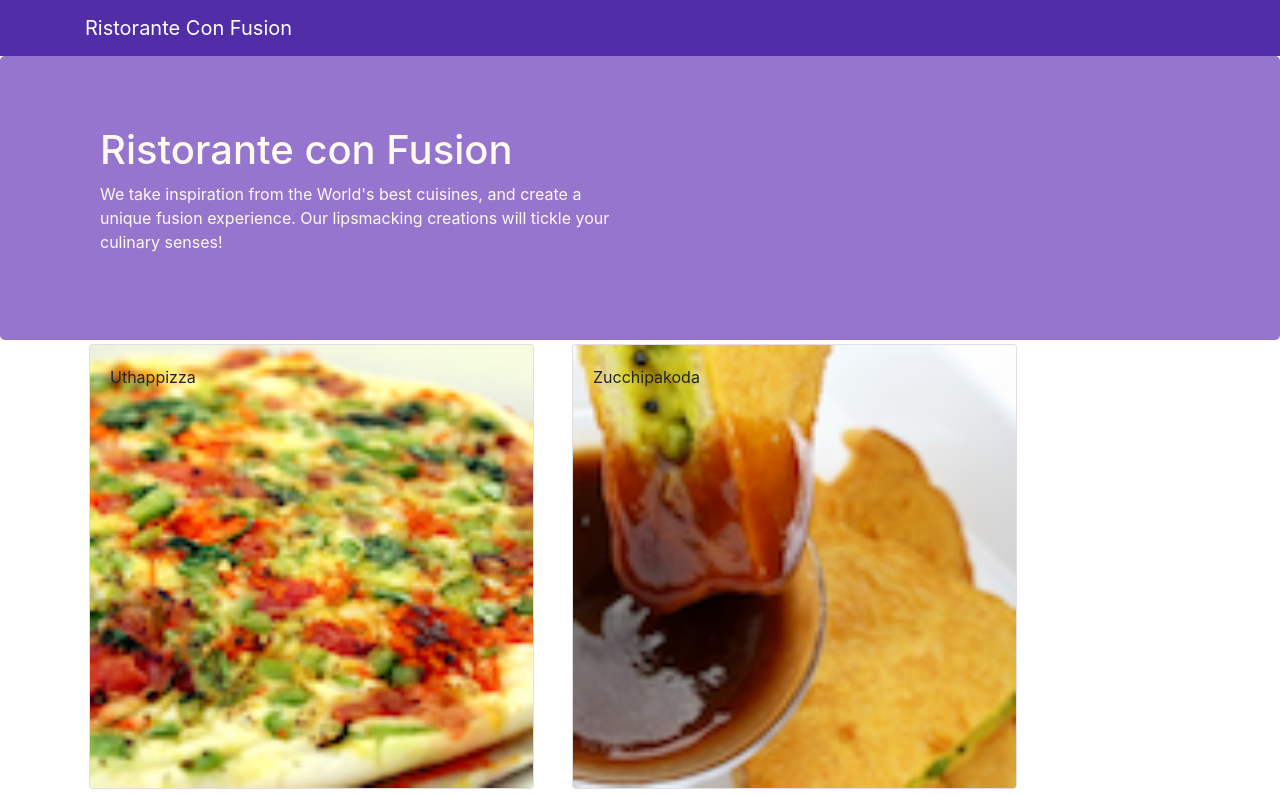
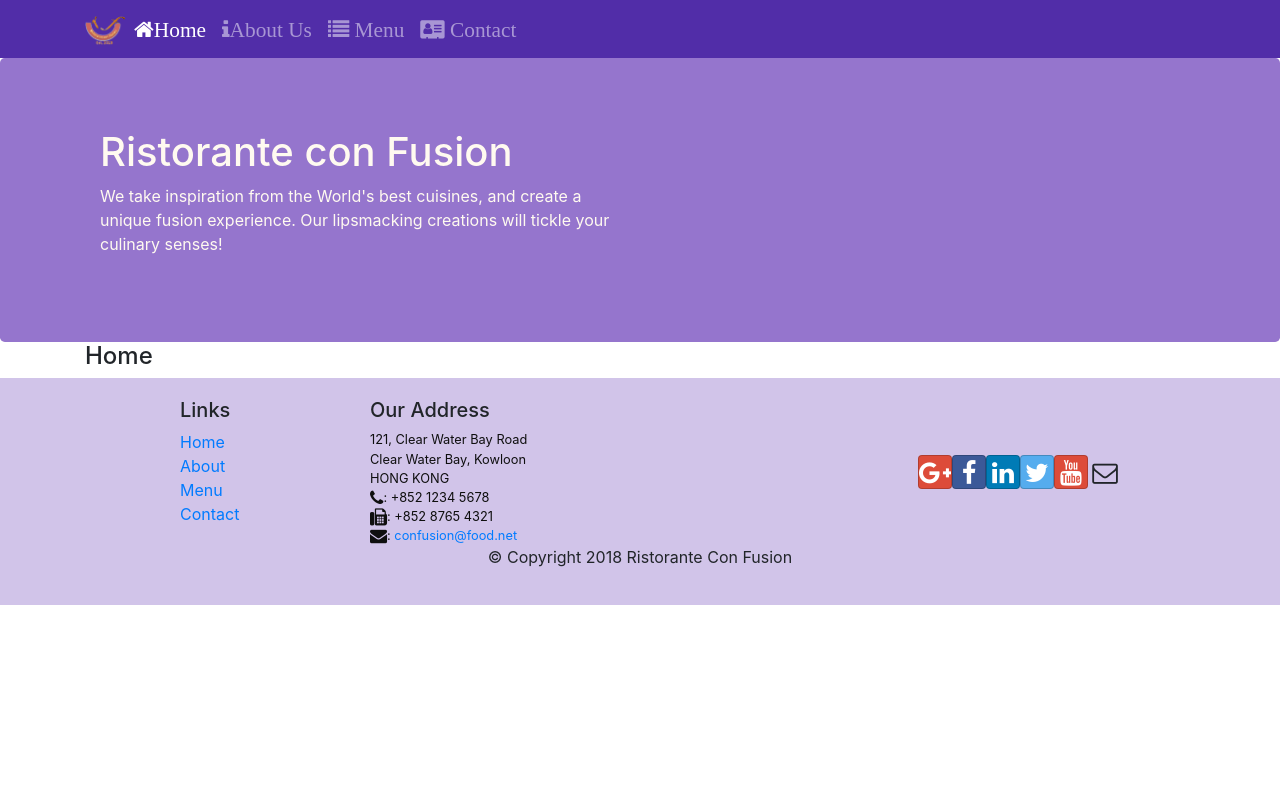
Before and after one commit to azhariqbalSD/confusion, a React (Create React App) app: page /home in a window 1280 px wide. Shown: the top 795 px of the page. Built offline with nearby package versions, Linux system fonts and the light colour scheme.

Commit message:
React Router Implementations

```diff
--- a/package.json
+++ b/package.json
@@ -11,6 +11,7 @@
     "fontawesome": "^4.7.0",
     "react": "^18.2.0",
     "react-dom": "^18.2.0",
+    "react-router-dom": "^4.2.2",
     "react-scripts": "^2.1.3",
     "reactstrap": "^9.1.3",
     "web-vitals": "^2.1.4"
--- a/src/App.js
+++ b/src/App.js
@@ -1,14 +1,17 @@
 import React, { Component } from 'react';
 import './App.css';
 import Main from './Components/MainComponent';
+import {BrowserRouter} from 'react-router-dom';
 
 class App extends Component {
 
   render() {
     return (
-      <div className="App">
-        <Main />
-      </div>
+        <BrowserRouter>
+        <div className='App'>
+          <Main />
+        </div>
+        </BrowserRouter>
     );
   }
 }
--- a/src/components/FooterComponent.js
+++ b/src/components/FooterComponent.js
@@ -1,4 +1,5 @@
 import React from 'react';
+import { Link } from 'react-router-dom';
 
 function Footer(props) {
     return(
@@ -8,10 +9,10 @@ function Footer(props) {
                 <div className="col-4 offset-1 col-sm-2">
                     <h5>Links</h5>
                     <ul className="list-unstyled">
-                        <li><a href="#">Home</a></li>
-                        <li><a href="#">About</a></li>
-                        <li><a href="#">Menu</a></li>
-                        <li><a href="contactus.html">Contact</a></li>
+                        <li><Link to="/home">Home</Link></li>
+                        <li><Link to="/aboutus">About</Link></li>
+                        <li><Link to="/menu">Menu</Link></li>
+                        <li><Link to="contactus">Contact</Link></li>
                     </ul>
                 </div>
                 <div className="col-7 col-sm-5">
--- a/src/components/HeaderComponent.js
+++ b/src/components/HeaderComponent.js
@@ -1,13 +1,56 @@
 import React, { Component } from 'react';
-import { Navbar, NavbarBrand } from 'reactstrap';
+import { Navbar, NavbarBrand, Nav, NavbarToggler, Collapse, NavItem } from 'reactstrap';
+import {NavLink} from 'react-router-dom';
 
 class Header extends Component {
+  constructor(props) {
+    super(props);
+    this.state = {
+      isNavOpen: false
+
+    };
+    this.toggleNav = this.toggleNav.bind(this);
+  }
+
+  toggleNav() {
+    this.setState({
+      isNavOpen: !this.state.isNavOpen
+    });
+  }
+
   render() {
     return(
     <React.Fragment>
-      <Navbar dark>
+      <Navbar dark expand="md">
         <div className="container">
-            <NavbarBrand href="/">Ristorante Con Fusion</NavbarBrand>
+          <NavbarToggler onClick={this.toggleNav} />
+            <NavbarBrand className='mr-auto' href="/">
+              <img src='assets/images/logo.png' height="30" width="41" alt="Name of Restaurent" />
+            </NavbarBrand>
+            <Collapse isOpen={this.state.isNavOpen} navbar>
+              <Nav navbar>
+                <NavItem>
+                  <NavLink className="nav-link" to="/home">
+                    <span className='fa fa-home fa-lg'>Home</span>
+                  </NavLink>
+                </NavItem>
+                <NavItem>
+                  <NavLink className="nav-link" to="/aboutus">
+                    <span className='fa fa-info fa-lg'>About Us</span>
+                  </NavLink>
+                </NavItem>
+                <NavItem>
+                  <NavLink className="nav-link" to="/menu">
+                    <span className='fa fa-list fa-lg'> Menu </span>
+                  </NavLink>
+                </NavItem>
+                <NavItem>
+                  <NavLink className="nav-link" to="/contactus">
+                    <span className='fa fa-address-card fa-lg'> Contact </span>
+                  </NavLink>
+                </NavItem>
+              </Nav>
+            </Collapse>
         </div>
       </Navbar>
       <div className='jumbotron'>
--- /dev/null
+++ b/src/components/HomeComponent.js
@@ -0,0 +1,11 @@
+import React from "react";
+
+function Home(props) {
+    return(
+        <div className="container">
+            <h4>Home</h4>
+        </div>
+    );
+}
+
+export default Home;
--- a/src/components/MainComponent.js
+++ b/src/components/MainComponent.js
@@ -1,30 +1,37 @@
 import React, { Component } from 'react';
+import Home from './HomeComponent';
 import Header from './HeaderComponent';
 import Footer from './FooterComponent';
 import Menu from './MenuComponent';
 import DishDetail from './DishdetailComponent';
 import { DISHES } from '../shared/dishes';
-
+import { Switch, Route, Redirect } from 'react-router-dom';
+import { Form } from 'reactstrap';
 class Main extends Component {
 
   constructor(props) {
     super(props);
     this.state = {
         dishes: DISHES,
-        selectedDish: null
+
     };
   }
 
-  onDishSelect(dishId) {
-    this.setState({ selectedDish: dishId});
-  }
-
   render() {
+    const HomePage = () => {
+      return(
+        <Home />
+      );
+    }
     return (
       <div>
         <Header />
-        <Menu dishes={this.state.dishes} onClick={(dishId) => this.onDishSelect(dishId)} />
-        <DishDetail dish={this.state.dishes.filter((dish) => dish.id === this.state.selectedDish)[0]} />
+        <Switch>
+          <Route path="/home" component={HomePage} />
+          <Route exact path="/menu" component={ () => <Menu dishes={this.state.dishes} />} />
+          <Redirect to="/home" />
+        </Switch>
+
         <Footer />
       </div>
     );
```
Also changed, not shown: 1 other file (tests, documents, lock files or other folders).
